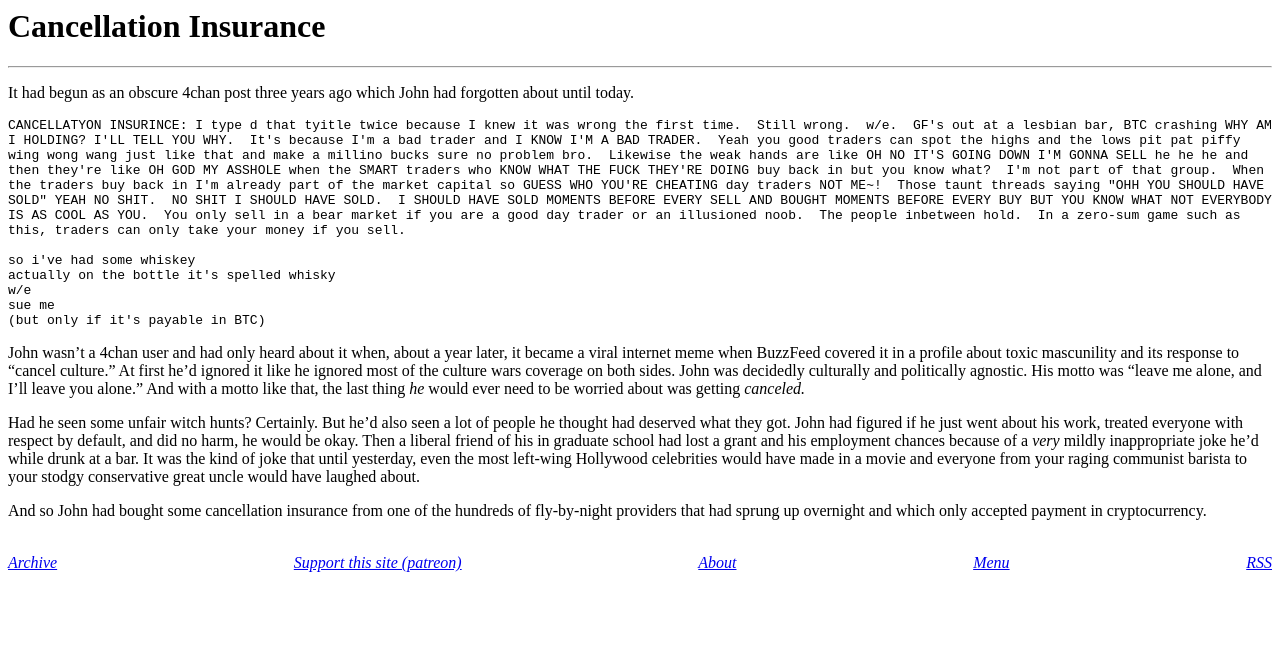
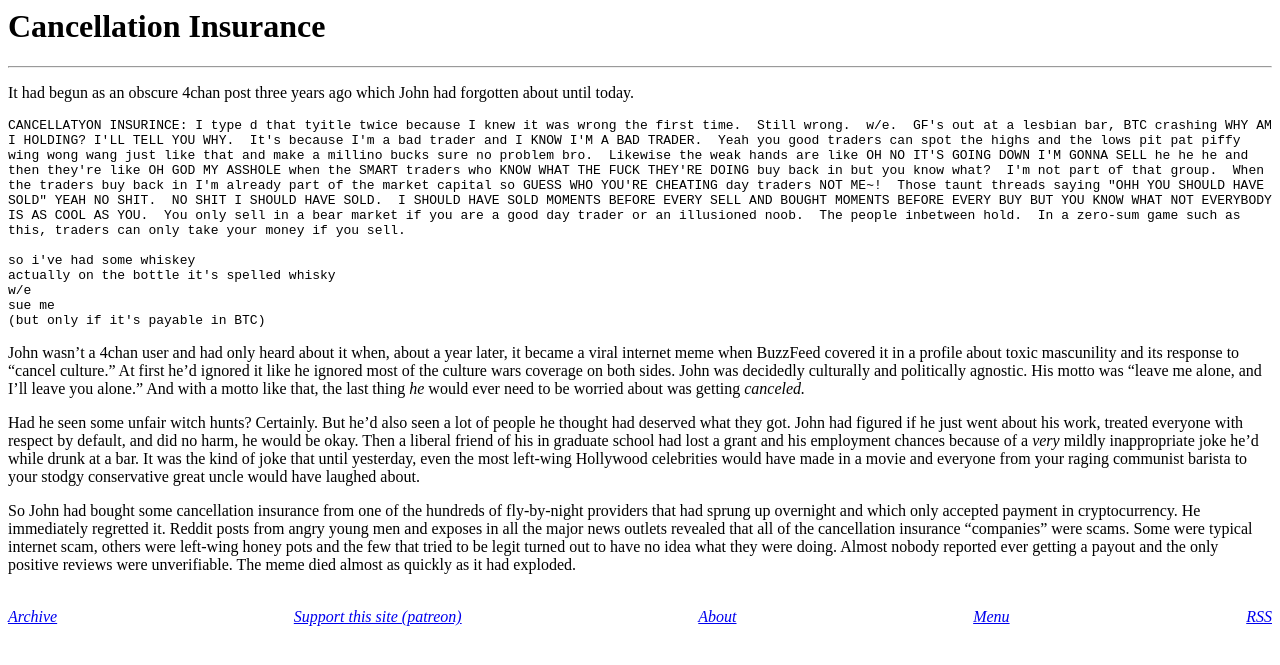
Before and after one commit to derykmakgill/website, a Jekyll site: the page built from cancel.md, in a window 1280 px wide. Shown: the top 665 px of the page. Built offline with Jekyll 4.4.1, drawn with Linux system fonts in a browser that asks for light colours.

Commit message:
Update cancel.md

```diff
--- a/cancel.md
+++ b/cancel.md
@@ -19,4 +19,4 @@
 
 Had he seen some unfair witch hunts? Certainly. But he'd also seen a lot of people he thought had deserved what they got. John had figured if he just went about his work, treated everyone with respect by default, and did no harm, he would be okay. Then a liberal friend of his in graduate school had lost a grant and his employment chances because of a *very* mildly inappropriate joke he'd while drunk at a bar. It was the kind of joke that until yesterday, even the most left-wing Hollywood celebrities would have made in a movie and everyone from your raging communist barista to your stodgy conservative great uncle would have laughed about.
 
-And so John had bought some cancellation insurance from one of the hundreds of fly-by-night providers that had sprung up overnight and which only accepted payment in cryptocurrency.
+So John had bought some cancellation insurance from one of the hundreds of fly-by-night providers that had sprung up overnight and which only accepted payment in cryptocurrency. He immediately regretted it. Reddit posts from angry young men and exposes in all the major news outlets revealed that all of the cancellation insurance "companies" were scams. Some were typical internet scam, others were left-wing honey pots and the few that tried to be legit turned out to have no idea what they were doing. Almost nobody reported ever getting a payout and the only positive reviews were unverifiable. The meme died almost as quickly as it had exploded.
```
